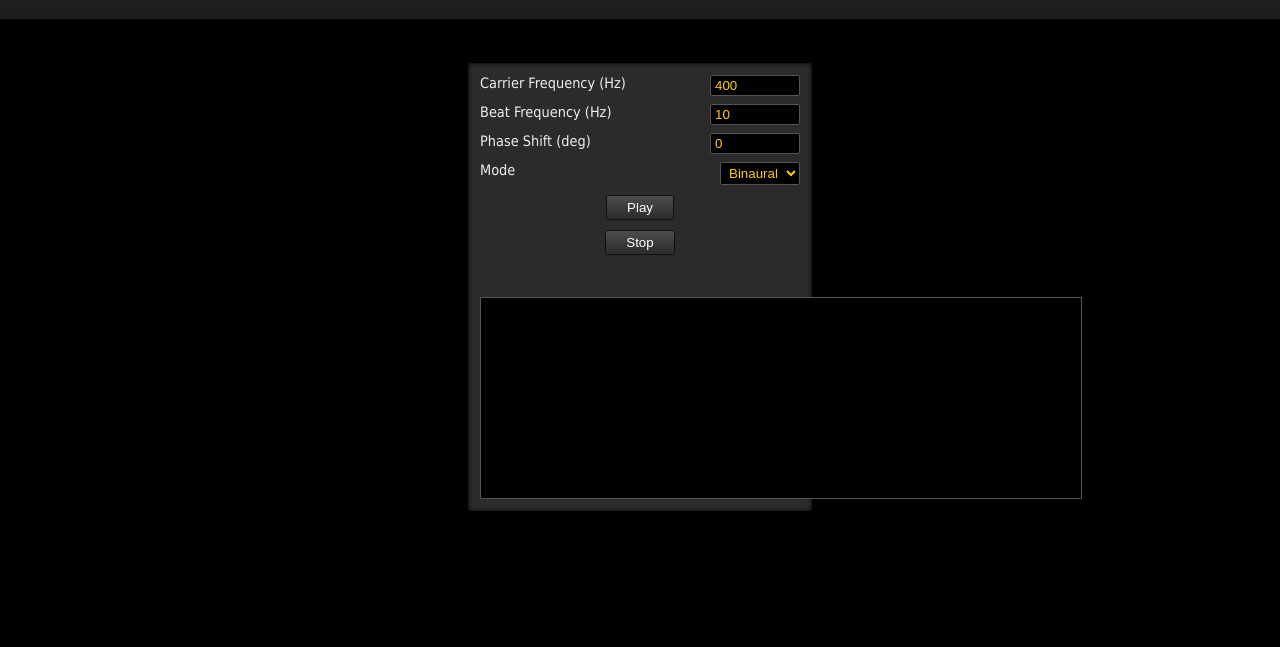
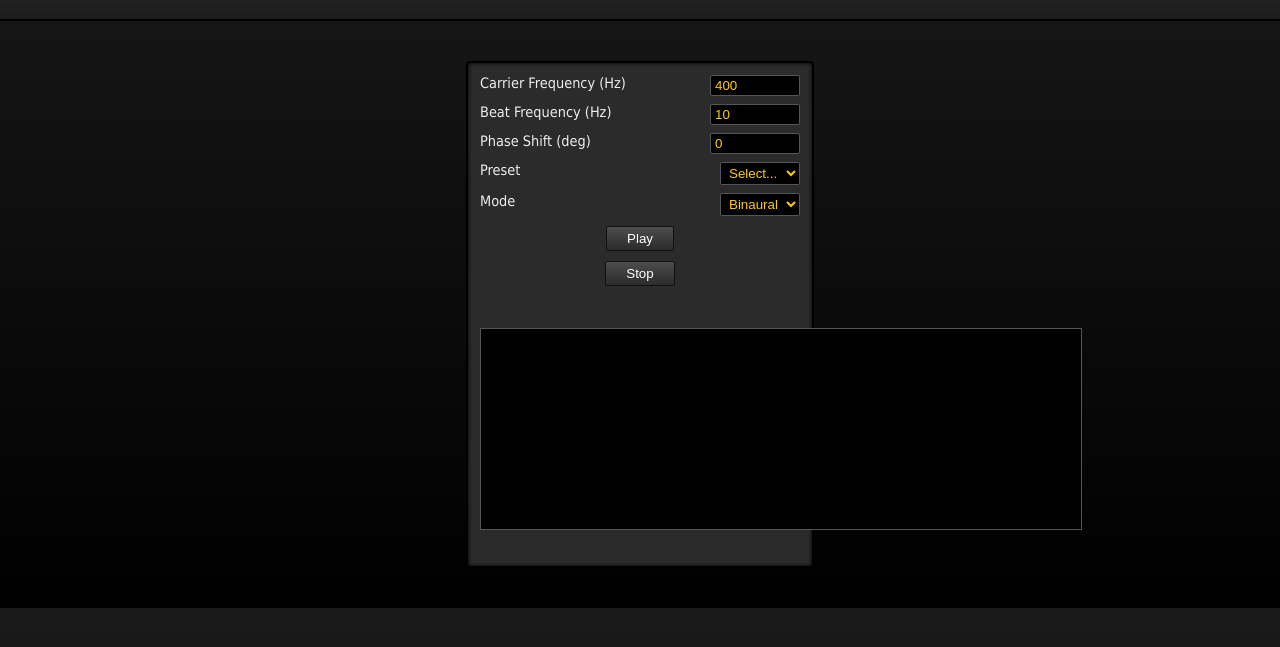
Before and after one commit to meistro57/Hemi-Lab, a plain HTML site: page www/index.html in a window 1280 px wide. Shown: the part 109-756 px from the top of the page. Drawn offline with Linux system fonts and the light colour scheme.

Commit message:
Add preset selection UI

```diff
--- a/www/app.js
+++ b/www/app.js
@@ -2,6 +2,7 @@ let socket;
 let audioCtx;
 let workletNode;
 let paramInterval;
+let presets = [];
 
 async function start() {
   const wsProto = window.location.protocol === 'https:' ? 'wss' : 'ws';
@@ -70,3 +71,33 @@ const stopBtn = document.getElementById('stop');
 if (stopBtn) {
   stopBtn.onclick = () => stop();
 }
+
+async function loadPresets() {
+  try {
+    const resp = await fetch('presets.json');
+    presets = await resp.json();
+    const select = document.getElementById('preset');
+    if (!select) return;
+    presets.forEach((p, idx) => {
+      const opt = document.createElement('option');
+      opt.value = idx;
+      opt.textContent = p.name;
+      select.appendChild(opt);
+    });
+    select.addEventListener('change', () => {
+      const idx = parseInt(select.value);
+      if (isNaN(idx)) return;
+      const p = presets[idx];
+      document.getElementById('carrier').value = p.carrier;
+      document.getElementById('beat').value = p.beat;
+      document.getElementById('mode').value = p.type || 'binaural';
+      const notes = document.getElementById('preset-notes');
+      if (notes) notes.textContent = p.notes || '';
+      sendParams();
+    });
+  } catch (e) {
+    console.error('Failed to load presets', e);
+  }
+}
+
+window.addEventListener('DOMContentLoaded', loadPresets);
--- a/www/index.html
+++ b/www/index.html
@@ -8,7 +8,7 @@
     body {
       font-family: Tahoma, sans-serif;
       margin: 0;
-      background: #000;
+      background: linear-gradient(#1a1a1a, #000);
       color: #eee;
     }
     .header {
@@ -66,6 +66,13 @@
       background: #000;
       border: 1px solid #555;
     }
+    .notes {
+      margin-top: 8px;
+      text-align: center;
+      font-size: 0.85em;
+      color: #ffcc00;
+      min-height: 1.2em;
+    }
   </style>
 </head>
 <body>
@@ -83,6 +90,11 @@
     <label>Phase Shift (deg)
       <input id="phase" type="number" value="0" min="0" max="360" step="1">
     </label>
+    <label>Preset
+      <select id="preset">
+        <option value="">Select...</option>
+      </select>
+    </label>
     <label>Mode
       <select id="mode">
         <option value="binaural">Binaural</option>
@@ -93,6 +105,7 @@
     <button id="stop">Stop</button>
     <div class="status" id="status"></div>
     <canvas id="scope" width="600" height="200"></canvas>
+    <div class="notes" id="preset-notes"></div>
   </div>
   <script src="app.js"></script>
   <script>
--- /dev/null
+++ b/www/presets.json
@@ -0,0 +1,6 @@
+[
+  {"name": "Delta Sleep", "carrier": 250, "beat": 2, "type": "monaural", "notes": "Pink noise on, deep rest"},
+  {"name": "Theta Focus", "carrier": 400, "beat": 6, "type": "binaural", "notes": "Meditation, creativity"},
+  {"name": "Alpha Calm", "carrier": 400, "beat": 10, "type": "monaural", "notes": "Stress reduction"},
+  {"name": "Gamma Cognition", "carrier": 400, "beat": 40, "type": "monaural", "notes": "Memory & attention"}
+]
```
Also changed, not shown: 1 other file.
